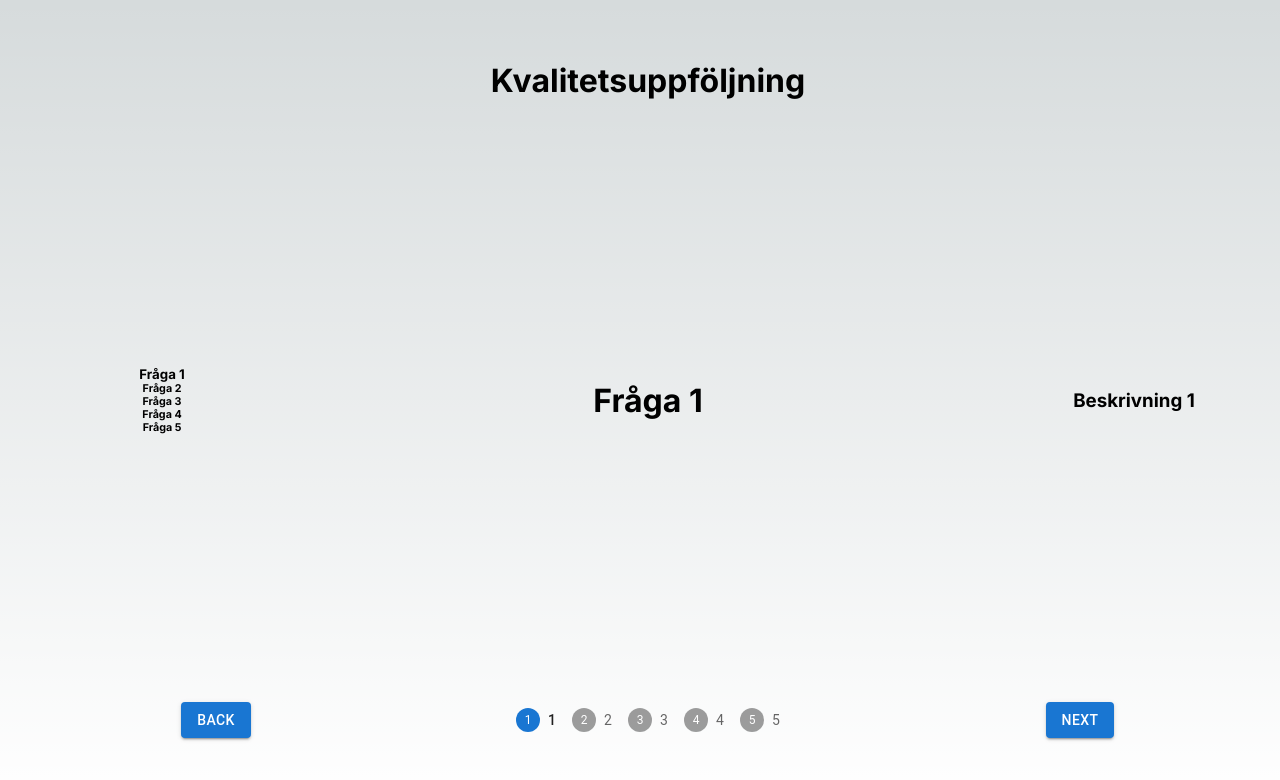
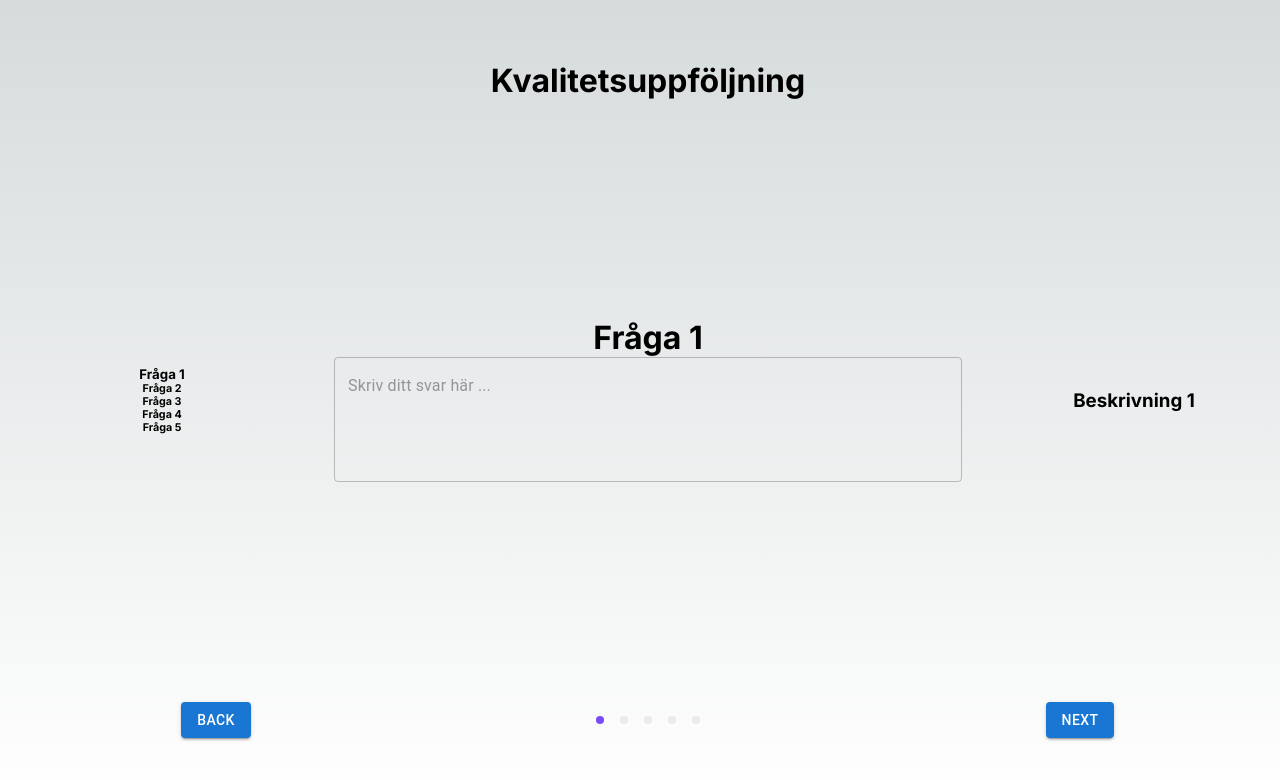
Before and after one commit to emlieskoog/feedbaq, a Next.js app in the folder feedbaq-client/: page / in a window 1280 px wide. Shown: the top 780 px of the page. Built offline with nearby package versions, Linux system fonts and the light colour scheme.

Commit message:
fixed customer stepper

```diff
--- a/feedbaq-client/app/components/formgrid.tsx
+++ b/feedbaq-client/app/components/formgrid.tsx
@@ -1,10 +1,76 @@
 'use client';
 import { useState } from 'react';
-import { Grid, Stepper, Step, StepLabel, Button } from '@mui/material';
+import { Grid, Stepper, Step, StepLabel, Button, TextField } from '@mui/material';
 import QuestionTemplate from './questiontemplate.tsx';
 import '../styles/form.css';
 
+import StepConnector, { stepConnectorClasses } from '@mui/material/StepConnector';
+import { StepIconProps } from '@mui/material/StepIcon';
+import { styled } from '@mui/material/styles';
+import Check from '@mui/icons-material/Check';
+
+
 export default function FormGrid() {
+
+    const QontoConnector = styled(StepConnector)(({ theme }) => ({
+      [`&.${stepConnectorClasses.alternativeLabel}`]: {
+        top: 10,
+        left: 'calc(-50% + 16px)',
+        right: 'calc(50% + 16px)',
+      },
+      [`&.${stepConnectorClasses.active}`]: {
+        [`& .${stepConnectorClasses.line}`]: {
+          borderColor: '#784af4',
+        },
+      },
+      [`&.${stepConnectorClasses.completed}`]: {
+        [`& .${stepConnectorClasses.line}`]: {
+          borderColor: '#784af4',
+        },
+      },
+      [`& .${stepConnectorClasses.line}`]: {
+        borderColor: theme.palette.mode === 'dark' ? theme.palette.grey[800] : '#eaeaf0',
+        borderTopWidth: 3,
+        borderRadius: 1,
+      },
+    }));
+
+    const QontoStepIconRoot = styled('div')<{ ownerState: { active?: boolean } }>(
+      ({ theme, ownerState }) => ({
+        color: theme.palette.mode === 'dark' ? theme.palette.grey[700] : '#eaeaf0',
+        display: 'flex',
+        height: 22,
+        alignItems: 'center',
+        ...(ownerState.active && {
+          color: '#784af4',
+        }),
+        '& .QontoStepIcon-completedIcon': {
+          color: '#784af4',
+          zIndex: 1,
+          fontSize: 18,
+        },
+        '& .QontoStepIcon-circle': {
+          width: 8,
+          height: 8,
+          borderRadius: '50%',
+          backgroundColor: 'currentColor',
+        },
+      }),
+    );
+
+    function QontoStepIcon(props: StepIconProps) {
+      const { active, completed, className } = props;
+
+      return (
+        <QontoStepIconRoot ownerState={{ active }} className={className}>
+          {completed ? (
+            <Check className="QontoStepIcon-completedIcon" />
+          ) : (
+            <div className="QontoStepIcon-circle" />
+          )}
+        </QontoStepIconRoot>
+      );
+    }
 
     const [activeStep, setActiveStep] = useState(0);
 
@@ -36,6 +102,7 @@ export default function FormGrid() {
         }
     ];
 
+    const [inputValues, setInputValues] = useState(Array(questions.length).fill(''));
 
 
     const handleNext = () => {
@@ -44,6 +111,12 @@ export default function FormGrid() {
 
     const handleBack = () => {
         setActiveStep((prevActiveStep) => prevActiveStep - 1);
+    }
+
+    const handleInputChange = (event: any) => {
+        const newInputValues = [...inputValues];
+        newInputValues[activeStep] = event.target.value;
+        setInputValues(newInputValues);
     }
 
 
@@ -68,8 +141,17 @@ export default function FormGrid() {
                     );
                 })}
             </Grid>
-            <Grid item xs={6} className="middleRow centerContent">
+            <Grid item xs={6} sx={{flexDirection: 'column'}} className="middleRow centerContent">
                 <h1>{questions[activeStep].question}</h1>
+                <TextField
+                  value={inputValues[activeStep]}
+                  onChange={handleInputChange}
+                  placeholder="Skriv ditt svar här ..."
+                  multiline
+                  fullWidth
+                  rows={4}
+                  variant="outlined"
+                />
             </Grid>
             <Grid item xs={3} className="middleRow centerContent">
                 <h3>{questions[activeStep].description}</h3>
@@ -80,11 +162,11 @@ export default function FormGrid() {
                 <Button variant="contained" onClick={handleBack}>Back</Button>
             </Grid>
             <Grid item xs={4} className="bottomRow centerContent">
-                <Stepper activeStep={activeStep}>
+                <Stepper alternativeLabel activeStep={activeStep} connector={<QontoConnector/>}>
                     {questions.map((label, index) => {
                         return (
                             <Step key={index}>
-                                <StepLabel>{index + 1}</StepLabel>
+                                <StepLabel StepIconComponent={QontoStepIcon}/>
                             </Step>
                         );
                     })}
--- a/feedbaq-client/package.json
+++ b/feedbaq-client/package.json
@@ -12,6 +12,7 @@
     "@emotion/react": "^11.11.1",
     "@emotion/styled": "^11.11.0",
     "@fontsource/roboto": "^5.0.8",
+    "@mui/icons-material": "^5.14.8",
     "@mui/material": "^5.14.8",
     "@types/node": "20.6.0",
     "@types/react": "18.2.21",
```
Also changed, not shown: 1 other file (tests, documents, lock files or other folders).
